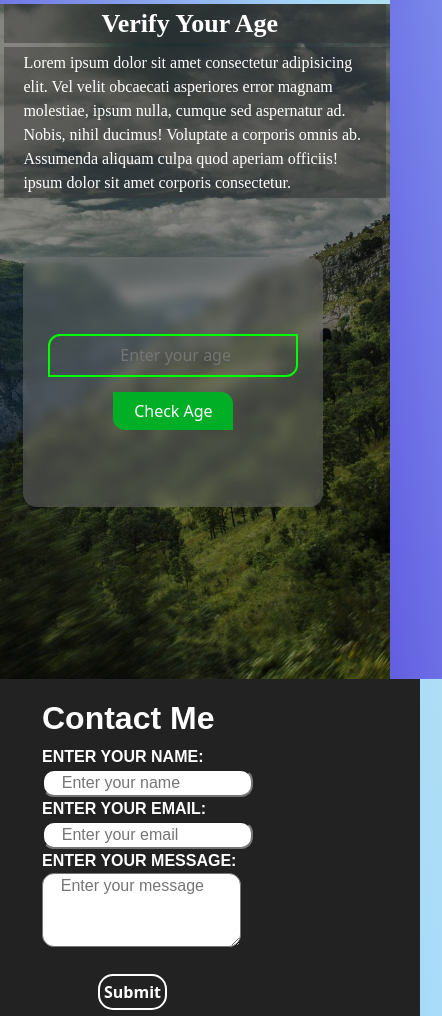
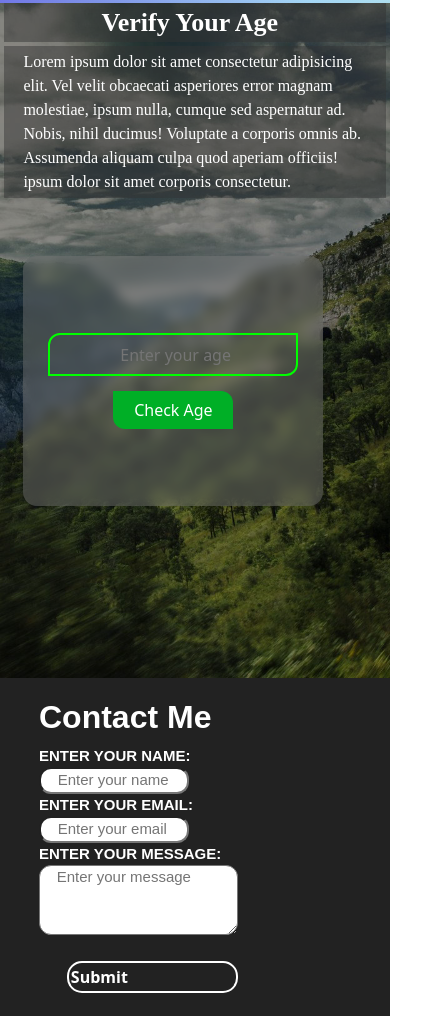
Before and after one commit to alrifatsabbir/assignments, a plain HTML site: page index.html in a window 390 px wide. Shown: the part 2572-3588 px from the top of the page, 442 px wide, since content can reach past the window. Drawn offline with nearby package versions, Linux system fonts and the light colour scheme; a web font is replaced by a local one.

Commit message:
commit-three

```diff
--- a/index.html
+++ b/index.html
@@ -200,7 +200,7 @@
               <input type="email" placeholder="    Enter your email">
             </label>
             <label for="message">ENTER YOUR MESSAGE: <br>
-              <textarea name="message" placeholder="    Enter your message" rows="3" cols="41" ></textarea>
+              <textarea name="message" placeholder="    Enter your message" rows="3" cols="37" ></textarea>
             </label>
             <button type="submit">Submit</button>
           </form>
--- a/style.css
+++ b/style.css
@@ -22,6 +22,8 @@ body{
     background-position: center;
     background-size: cover;
     min-height: 100vh;
+    min-width: 100vw;
+    overflow-x: hidden;
 }
 
 .navbar{
@@ -94,6 +96,7 @@ body{
     background-position: center;
     background-size: cover;
     min-height: 100vh;
+    min-width: 100vw;
 }
 
 .hero-section h1{
@@ -163,7 +166,6 @@ body{
 
 .cards-section {
     background-color: beige;
-    margin: 2%;
 }
 
 .cards_tittle h1{
@@ -270,6 +272,8 @@ body{
     background-blend-mode: overlay;
     background-size: cover;
     background-position: center;
+    position: relative;
+    min-width: 100vw;
     min-height: 80vh;
 }
 
@@ -370,7 +374,7 @@ body{
     background-color: #222;
     background-position: center;
     background-size: cover;
-    min-width: 98.7vw;
+    min-width: 100vw;
     min-height: 50vh;
     position: absolute;
 }
@@ -413,8 +417,8 @@ body{
 .contact-form{
     width: 400px;
     height: 250px;
-    margin-right: 20px;
 }
+
 
 .contact-form h4,
 .contact-form label{
@@ -433,7 +437,12 @@ font-size: 32px;
     flex-direction: column;
 }
 
+.contact-form label{
+    font-size: 15px;
+}
+
 .contact-form input{
+    width: 150px;
     border-radius: 12px;
 }
 
@@ -445,7 +454,7 @@ font-size: 32px;
     color: #fff;
     background-color: transparent;
     border: 2px solid #fff;
-    margin: 20px 0px 20px 170px;
+    margin: 20px 0px 20px 130px;
     padding: 1%;
     border-radius: 15px;
     font-weight: bold;
@@ -456,7 +465,7 @@ font-size: 32px;
     color: #000;
     background-color: #fff;
     border: 2px solid #000;
-    margin: 20px 0px 20px 170px;
+    margin: 20px 0px 20px 130px;
     padding: 1%;
     border-radius: 15px;
     font-weight: bold;
@@ -605,6 +614,11 @@ font-size: 32px;
 
     .contact-form{
         margin-left: 10%;
+        width: fit-content;
+    }
+
+    .contact-form form{
+        display: flex;
         flex-direction: column;
     }
 
@@ -616,6 +630,14 @@ font-size: 32px;
         display: flex;
         margin-left: 14%;
         flex-direction: column;
+        cursor: pointer;
+    }
+
+    .contact-form button:hover{
+        display: flex;
+        margin-left: 14%;
+        flex-direction: column;
+        cursor: pointer;
     }
 
     .foot .logo-name .address-section h2{
```
